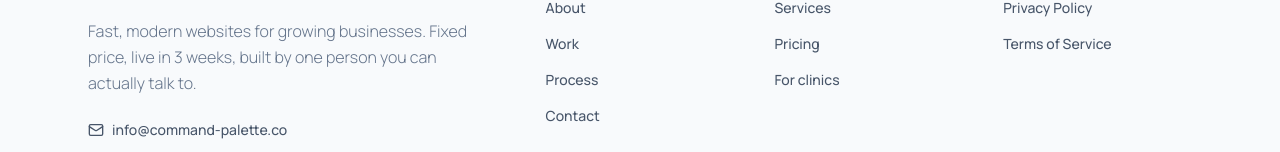
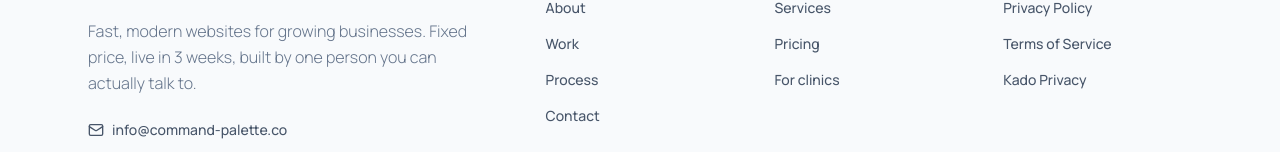
Before and after one commit to commandpaletteth/command-palette-web, a Next.js app: page /en/works in a window 1280 px wide. Shown: the part 2454-2606 px from the top of the page. Built offline with nearby package versions, Linux system fonts and the light colour scheme; a web font is replaced by a local one.

Commit message:
Add Kado Privacy link to footer

```diff
--- a/components/Footer.tsx
+++ b/components/Footer.tsx
@@ -35,6 +35,7 @@ export default function Footer() {
       links: [
         { href: "/privacy", label: t("privacy") },
         { href: "/terms", label: t("terms") },
+        { href: "/kado/privacy", label: t("kado_privacy") },
       ],
     },
   ];
--- a/messages/agency/en.json
+++ b/messages/agency/en.json
@@ -256,6 +256,7 @@
     "clinics": "For clinics",
     "privacy": "Privacy Policy",
     "terms": "Terms of Service",
+    "kado_privacy": "Kado Privacy",
     "rights": "All rights reserved."
   },
   "Home": {
--- a/messages/agency/th.json
+++ b/messages/agency/th.json
@@ -256,6 +256,7 @@
     "clinics": "สำหรับคลินิก",
     "privacy": "นโยบายความเป็นส่วนตัว",
     "terms": "ข้อตกลงการใช้บริการ",
+    "kado_privacy": "นโยบายความเป็นส่วนตัวของ Kado",
     "rights": "สงวนลิขสิทธิ์"
   },
   "Home": {
```
